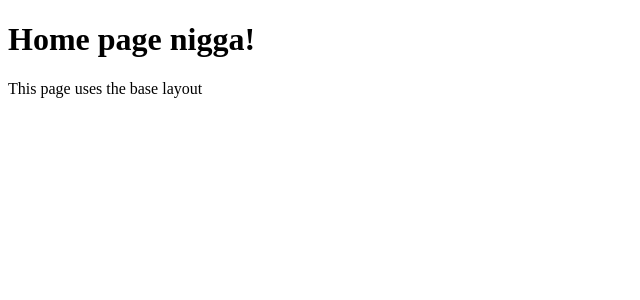
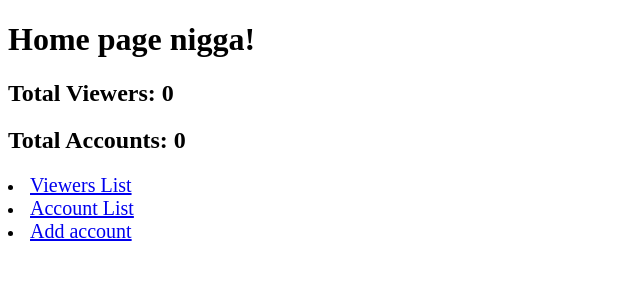
Before and after one commit to manwillerc/Netflix-Data-Web-App, a Django app: page / in a window 1280 px wide. Shown: the part 26-326 px from the top of the page, without its empty margins (0-640 px from the left). Run offline with Django 5.2, Linux system fonts and the light colour scheme; data that the repository does not hold is empty.

```diff
--- a/core/admin.py
+++ b/core/admin.py
@@ -45,8 +45,7 @@ admin.site.register(Account, AccountAdmin)
 
 class BehaviorAdmin(admin.ModelAdmin):
     list_display = (
-        "id",
-        "viewer",
+        "account",
         "favorite_genre",
         "avg_watch_time_mins",
         "watch_sessions_per_week",
--- a/core/templates/core/home.html
+++ b/core/templates/core/home.html
@@ -4,5 +4,20 @@
 
 {%block content%}
 <h1> Home page nigga!</h1>
-<p> This page uses the base layout</p>
+<div>
+    <h2>Total Viewers: {{total_viewers}}</h2>
+    <h2>Total Accounts: {{total_accounts}}</h2>
+</div>
+
+<div>
+    <li>
+        <a href="{% url 'viewer_list' %}" style="font-size: 20px">Viewers List</a>
+    </li>
+    <li>
+        <a href="{% url 'account_list' %}" style="font-size: 20px">Account List</a>
+    </li>
+    <li>
+        <a href="{% url 'add_account' %}" style="font-size: 20px">Add account</a>
+    </li>
+</div>
 {%endblock%}
--- a/core/urls.py
+++ b/core/urls.py
@@ -1,7 +1,20 @@
 from django.urls import path
 from . import views
+from .views import ViewerListView, ViewerDetailView, AccountListView, AccountDetailView, BehaviorDetailView
 
 urlpatterns = [
     path('', views.home, name='home'),
-    path('about/', views.about, name ='about')
+    path('about/', views.about, name ='about'),
+    path('user_list/', views.user_list, name='user_list'),
+    path('account_list/', views.account_list, name='account_list'),
+    path('behavior_list/', views.behavior_list, name='behavior_list'),
+    path('viewers/', ViewerListView.as_view(), name="viewer_list"),
+    path('viewer/<int:pk>', ViewerDetailView.as_view(), name="viewer_details"),
+    path('accounts/', AccountListView.as_view(), name="account_list"),
+    path('account/<int:pk>', AccountDetailView.as_view(), name="account_details"),
+    path('behavior/<int:pk>', BehaviorDetailView.as_view(), name = "behavior_details"),
+    path('add_account/', views.create_account, name='add_account'),
+    path('account/<int:pk>/edit/', views.edit_account, name="edit_account"),
+    path('account/<int:pk>/confirm_delete', views.delete_account, name="confirm_delete"),
+
 ]
--- a/core/views.py
+++ b/core/views.py
@@ -1,8 +1,108 @@
-from django.shortcuts import render
+from django.shortcuts import render, redirect, get_object_or_404
+from django.contrib import messages
+from .models import Viewer, Account, Behavior
+from django.views.generic import ListView, DetailView
+from .forms import AccountForm, ViewerForm, BehaviorForm
+from .models import Viewer, Account, Behavior
+import pandas as pd
 
 # Create your views here.
 def home(request):
-    return render(request, 'core/home.html')
+    total_viewers = Viewer.objects.count()
+    total_accounts = Account.objects.count()
+
+    objects = {
+        "total_viewers":total_viewers,
+        "total_accounts":total_accounts
+    }
+
+    return render(request, 'core/home.html', objects)
 
 def about(request):
     return render(request, 'core/about.html')
+
+def user_list(request):
+    viewers = Viewer.objects.all()
+    df = pd.DataFrame(list(viewers.values()))
+    return render(request, "core/user_list.html", {"table_html":df.to_html(classes="table table-striped", index=False)})
+
+def account_list(request):
+    accounts = Account.objects.all()
+    df = pd.DataFrame(list(accounts.values()))
+    df_no_id = df.drop(columns='id')
+    return render(request, "core/account_list.html", {"table_html":df_no_id.to_html(classes="table table-striped", index=False)})
+
+def behavior_list(request):
+    behaviors = Behavior.objects.all()
+    df = pd.DataFrame(list(behaviors.values()))
+    return render(request, "core/behavior_list.html", {"table_html":df.to_html(classes="table table-striped", index=False)})
+
+class ViewerListView(ListView):
+    model = Viewer
+    template_name = 'core/viewer_list.html'
+    context_object_name = "viewers"
+
+class ViewerDetailView(DetailView):
+    model = Viewer
+    template_name = 'core/viewer_details.html'
+    context_object_name = "viewer"
+
+class AccountListView(ListView):
+    model = Account
+    template_name = 'core/account_list.html'
+    context_object_name = "accounts"
+
+class AccountDetailView(DetailView):
+    model = Account
+    template_name = 'core/account_details.html'
+    context_object_name = "account"
+
+class BehaviorDetailView(DetailView):
+    model = Behavior
+    template_name = 'core/behavior_details.html'
+    context_object_name = "behavior"
+
+def create_account(request):
+    if request.method == "POST":
+        account_form = AccountForm(request.POST)
+        behavior_form = BehaviorForm(request.POST)
+        if account_form.is_valid() and behavior_form.is_valid():
+            account = account_form.save()
+            behavior = behavior_form.save(commit=False)  # ← change this
+            behavior.account = account
+            behavior.save()
+            messages.success(request, "Account creates successfully")
+            return redirect("account_details", pk=account.pk)
+    else:
+        account_form = AccountForm()
+        behavior_form = BehaviorForm()
+
+    return render(request, "core/account_form.html", {"account_form":account_form,"behavior_form":behavior_form, "account":None, "behavior":None})
+
+def edit_account(request, pk):
+    account = get_object_or_404(Account, pk=pk)
+    behavior = get_object_or_404(Behavior, pk=pk)
+
+    if request.method == "POST":
+        account_form = AccountForm(request.POST, instance=account)
+        behavior_form = BehaviorForm(request.POST, instance=behavior)
+
+        if account_form.is_valid() and behavior_form.is_valid():
+            account_form.save()
+            behavior_form.save()
+            return redirect("account_details", pk=account.pk)
+
+    else:
+        account_form = AccountForm(instance=account)
+        behavior_form = BehaviorForm(instance=behavior)
+
+    return render(request, "core/account_form.html", {"account_form":account_form,"behavior_form":behavior_form, "account":account, "behavior":behavior})
+
+def delete_account(request, pk):
+    account = get_object_or_404(Account, pk=pk)
+
+    if request.method == "POST":
+        account.delete()
+        return redirect("account_list")
+
+    return render(request, "core/account_confirm_delete.html", {"account":account})
```
Also changed, not shown: core/forms.py (added, +40 -0 lines), core/management/commands/seed_data.py (+8 -3 lines), core/models.py (+24 -6 lines), core/templates/core/account_confirm_delete.html (added, +13 -0 lines), core/templates/core/account_details.html (added, +31 -0 lines), core/templates/core/account_form.html (added, +13 -0 lines), core/templates/core/account_list.html (added, +22 -0 lines), core/templates/core/behavior_details.html (added, +30 -0 lines), core/templates/core/behavior_list.html (added, +24 -0 lines), core/templates/core/viewer_details.html (added, +26 -0 lines), core/templates/core/viewer_list.html (added, +22 -0 lines), core/migrations/0001_initial.py, core/migrations/0002_alter_account_monthly_fee_and_more.py (deleted), core/migrations/0002_remove_behavior_id_alter_behavior_account_and_more.py (added), 1 more files.
